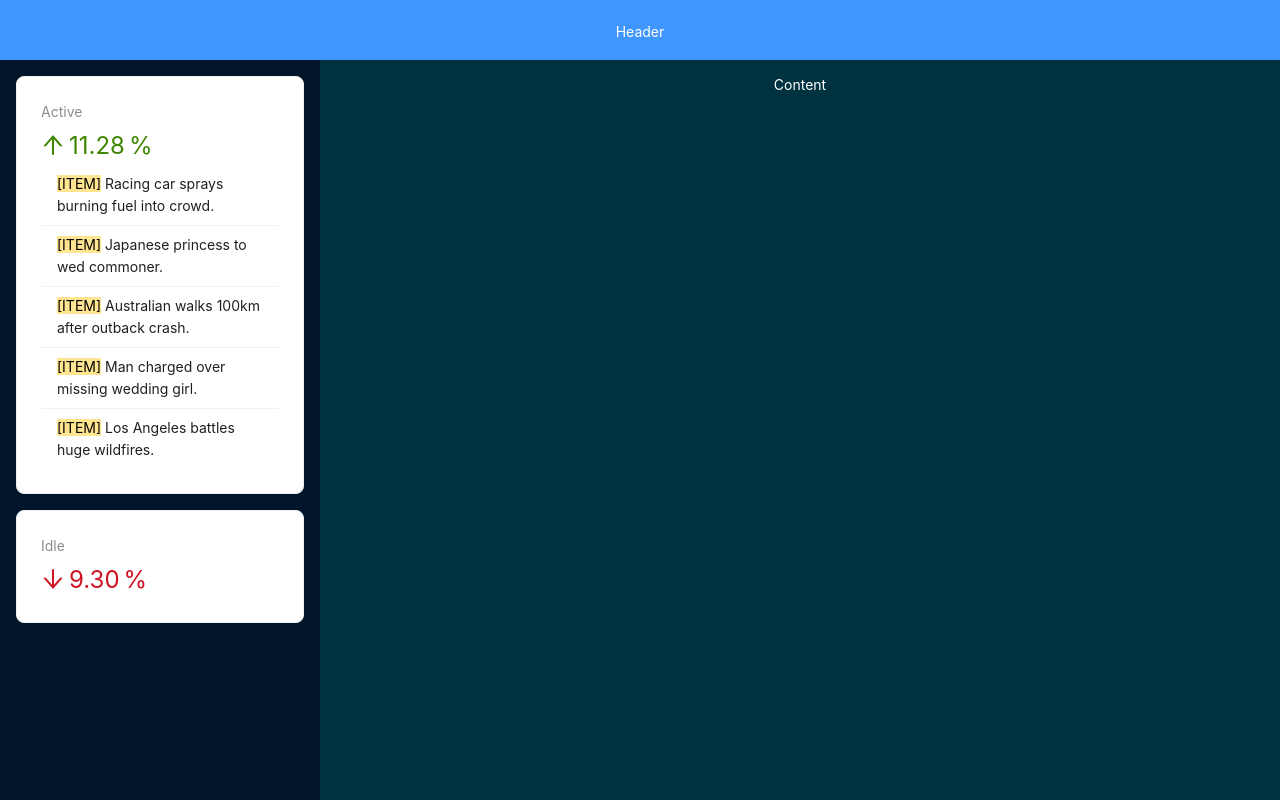
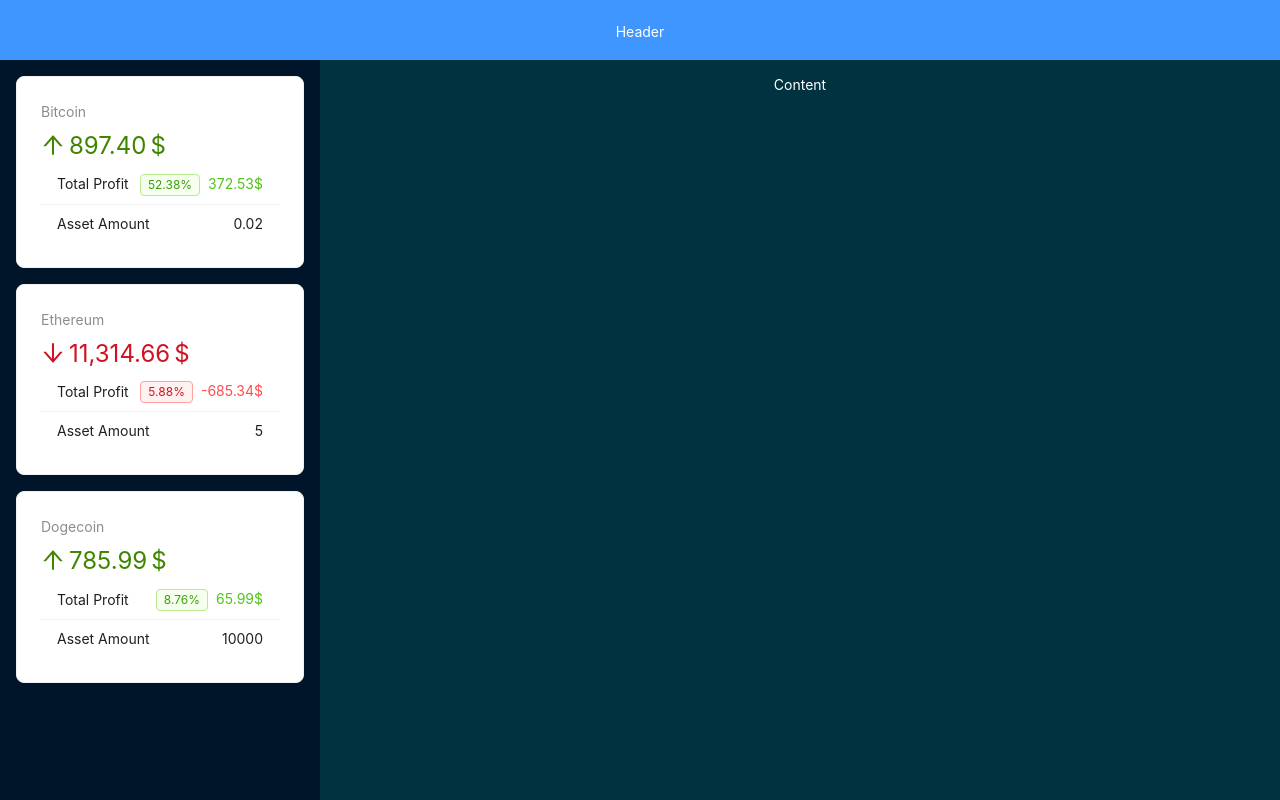
Before and after one commit to AnKlvy/Crypto-App-React, a React (Vite) app: page / in a window 1280 px wide. Built offline with nearby package versions, Linux system fonts and the light colour scheme.

Commit message:
finalized AppSider Component

```diff
--- a/src/components/layout/AppSider.jsx
+++ b/src/components/layout/AppSider.jsx
@@ -1,17 +1,12 @@
-import {Card, Layout, Statistic, List, Typography, Spin} from "antd";
-import { ArrowUpOutlined, ArrowDownOutlined } from "@ant-design/icons";
+import {Card, Layout, Statistic, List, Typography, Spin, Tag} from "antd";
+import {ArrowUpOutlined, ArrowDownOutlined} from "@ant-design/icons";
 import {useEffect, useState} from "react";
 import {fakeFetchCrypto, fetchAssets} from "../../api.js";
+import {capitalize, percentDifference} from "../../utils.js";
+
 const siderStyle = {
     padding: "1rem",
 };
-const data = [
-    'Racing car sprays burning fuel into crowd.',
-    'Japanese princess to wed commoner.',
-    'Australian walks 100km after outback crash.',
-    'Man charged over missing wedding girl.',
-    'Los Angeles battles huge wildfires.',
-];
 
 export default function AppSider() {
     const [loading, setLoading] = useState(false);
@@ -21,50 +16,55 @@
     useEffect(() => {
         async function preload() {
             setLoading(true);
-          const { result } = await fakeFetchCrypto();
+            const {result} = await fakeFetchCrypto();
             const assets = await fetchAssets();
-          setAssets(assets);
+            setAssets(assets.map((asset) => {
+                const coin = result.find((c) => c.id === asset.id);
+                return {
+                    grow: asset.price < coin.price,
+                    growPercent: percentDifference(asset.price, coin.price),
+                    totalAmount: asset.amount * coin.price,
+                    totalProfit: asset.amount * coin.price - asset.amount * asset.price, ...asset,
+                };
+            }));
             setCrypto(result);
             setLoading(false);
         }
+
         preload();
     }, []);
 
-  if (loading){
+    if (loading) {
         return <Spin fullscreen/>;
     }
 
-  return (
-    <Layout.Sider width="25%" style={siderStyle}>
-      <Card style={{ marginBottom: "1rem" }}>
+    return (<Layout.Sider width="25%" style={siderStyle}>
+        {assets.map((asset) => (<Card key={asset.id} style={{marginBottom: "1rem"}}>
             <Statistic
-          title="Active"
-          value={11.28}
+                title={capitalize(asset.id)}
+                value={asset.totalAmount}
                 precision={2}
-          valueStyle={{ color: "#3f8600" }}
-          prefix={<ArrowUpOutlined />}
-          suffix="%"
+                valueStyle={{color: asset.grow ? "#3f8600" : "#cf1322"}}
+                prefix={asset.grow ? <ArrowUpOutlined/> : <ArrowDownOutlined/>}
+                suffix="$"
             />
             <List
                 size="small"
-        dataSource={data}
-        renderItem={(item) => (
-          <List.Item>
-            <Typography.Text mark>[ITEM]</Typography.Text> {item}
-          </List.Item>
-        )}
+                dataSource={[{
+                    title: 'Total Profit', value: asset.totalProfit, withTag: true
+                }, {title: 'Asset Amount', value: asset.amount, isPlain: true},]}
+                renderItem={(item) => (<List.Item>
+                    <span>{item.title}</span>
+                    <span>
+                        {item.withTag && <Tag color={asset.grow ? 'green' : 'red'}>{asset.growPercent}%</Tag>}
+                        {item.isPlain && item.value}
+                        {!item.isPlain && (
+                            <Typography.Text type={asset.grow ? "success" : "danger"}>
+                                {item.value.toFixed(2)}$
+                            </Typography.Text>)}
+                                </span>
+                </List.Item>)}
             />
-      </Card>
-      <Card>
-        <Statistic
-          title="Idle"
-          value={9.3}
-          precision={2}
-          valueStyle={{ color: "#cf1322" }}
-          prefix={<ArrowDownOutlined />}
-          suffix="%"
-        />
-      </Card>
-    </Layout.Sider>
-  );
+        </Card>))}
+    </Layout.Sider>);
 }
--- a/src/data.js
+++ b/src/data.js
@@ -622,4 +622,9 @@
     price: 2400,
     date: new Date(),
   },
+  {
+    id: 'dogecoin',
+    amount: 10000,
+    price: 0.072,
+  }
 ]
--- /dev/null
+++ b/src/utils.js
@@ -0,0 +1,7 @@
+export function percentDifference(a, b) {
+    return +(100 * Math.abs((a - b) / ((a + b) / 2))).toFixed(2);
+}
+
+export function capitalize(str) {
+    return str.charAt(0).toUpperCase() + str.slice(1);
+}
```
Lines whose indentation alone changed are shown as unchanged.
